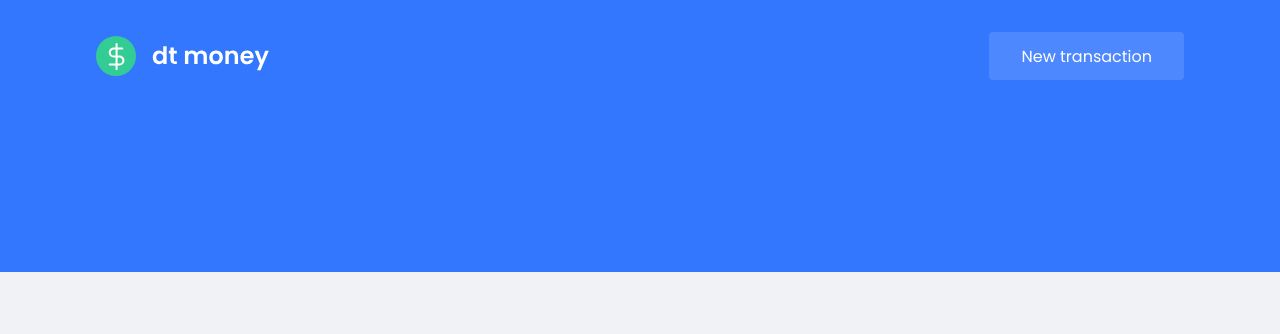
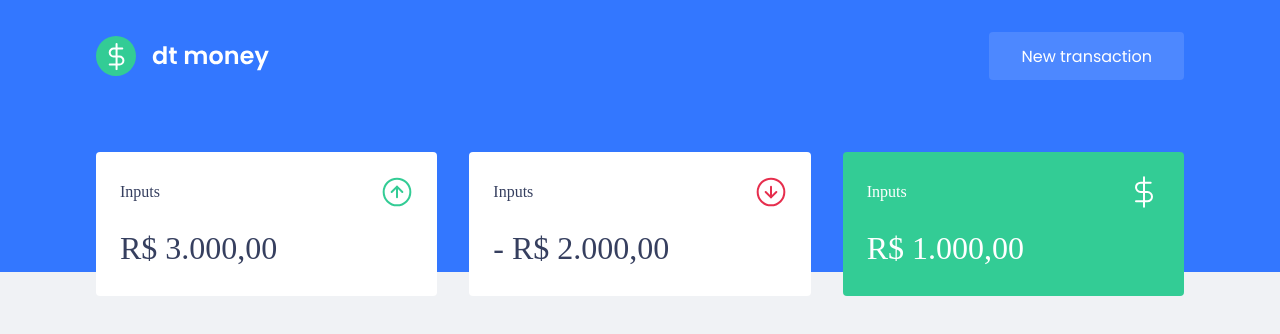
Before and after one commit to Diegodossantos23/finance-control, a React (Create React App) app: page / in a window 1280 px wide. Shown: the top 334 px of the page. Built offline with nearby package versions, Linux system fonts and the light colour scheme.

Commit message:
featured: create summary component

```diff
--- a/public/index.html
+++ b/public/index.html
@@ -10,7 +10,7 @@
 
     <title>Finance Control</title>
 
-    <link href="https://fonts.googleapis.com/css2?family=Poppins:wght@400;600&display=swap" rel="stylesheet">
+    <link href="https://fonts.googleapis.com/css2?family=Poppins:wght@400;500;600&display=swap" rel="stylesheet">
   </head>
   <body>
     <noscript>You need to enable JavaScript to run this app.</noscript>
--- a/src/App.tsx
+++ b/src/App.tsx
@@ -1,4 +1,5 @@
 import React from 'react';
+import { Dashboard } from './components/Dashboard';
 import { Header } from './components/Header';
 import { GlobalStyle } from './styles/global';
 
@@ -6,6 +7,7 @@
   return (
     <React.Fragment>
       <Header/>
+      <Dashboard/>
       <GlobalStyle/>
     </React.Fragment>
   );
--- /dev/null
+++ b/src/components/Dashboard/index.tsx
@@ -0,0 +1,10 @@
+import { Summary } from "../Summary"
+import { Container } from "./styles"
+
+export const Dashboard: React.FC = () => {
+    return(
+        <Container>
+            <Summary/>
+        </Container>
+    )
+}
--- /dev/null
+++ b/src/components/Dashboard/styles.ts
@@ -0,0 +1,7 @@
+import styled from "styled-components";
+
+export const Container = styled.main`
+    max-width: 1120px;
+    margin: 0 auto;
+    padding: 2.5rem 1rem;
+`;
--- /dev/null
+++ b/src/components/Summary/index.tsx
@@ -0,0 +1,35 @@
+import incomeImg from '../../assets/income.svg';
+import outcomeImg from '../../assets/outcome.svg';
+import totalImg from '../../assets/total.svg';
+
+import { Container } from "./styles";
+
+export const Summary: React.FC = () => {
+    return(
+        <Container>
+            <div>
+                <header>
+                    <p>Inputs</p>
+                    <img src={incomeImg} alt="Inputs"/>
+                </header>
+                <strong>R$ 3.000,00</strong>
+            </div>
+
+            <div>
+                <header>
+                    <p>Inputs</p>
+                    <img src={outcomeImg} alt="Outputs"/>
+                </header>
+                <strong>- R$ 2.000,00</strong>
+            </div>
+
+            <div className='hg-background'>
+                <header>
+                    <p>Inputs</p>
+                    <img src={totalImg} alt="Totals"/>
+                </header>
+                <strong>R$ 1.000,00</strong>
+            </div>
+        </Container>
+    )
+}
--- /dev/null
+++ b/src/components/Summary/styles.ts
@@ -0,0 +1,34 @@
+import styled from "styled-components";
+
+export const Container = styled.div`
+    display: grid;
+    grid-template-columns: repeat(3, 1fr);
+    gap: 2rem;
+    margin-top: -10rem;
+
+    div {
+        background: var(--shape);
+        padding: 1.5rem;
+        border-radius: 0.25rem;
+        color: var(--text-title);
+    }
+
+    header {
+        display: flex;
+        align-items: center;
+        justify-content: space-between;
+    }
+
+    strong {
+        display: block;
+        margin-top: 1rem;
+        font-size: 2rem;
+        font-weight: 500;
+        line-height: 3rem;
+    }
+
+    .hg-background {
+        background: var(--green);
+        color: #fff;
+    }
+`;
--- a/src/styles/global.ts
+++ b/src/styles/global.ts
@@ -5,6 +5,7 @@
     :root{
         --background: #f0f2f5;
         --red: #e52e4d;
+        --green: #33cc95;
         --blue: #3377ff;
 
         --blue-light: #4d88ff;
```
